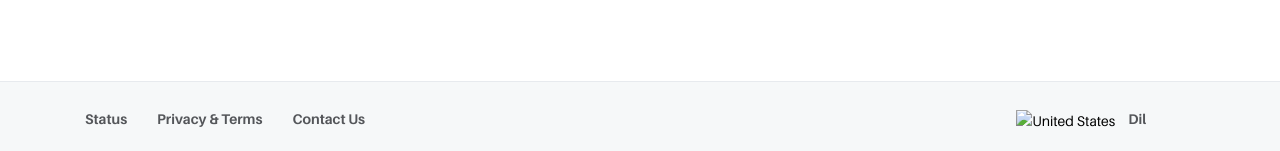
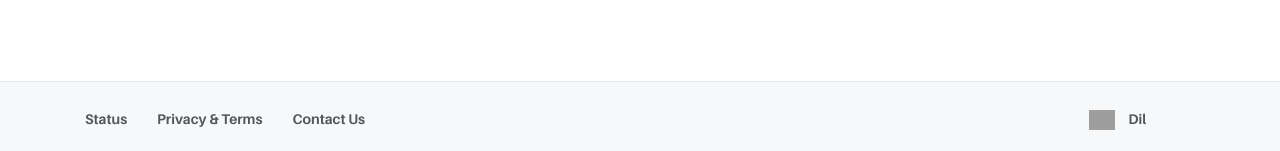
Before and after one commit to meforce/holla, a Jekyll site: the page built from docs/_pages/changelog-latest.md, in a window 1280 px wide. Shown: the part 1123-1274 px from the top of the page. Built offline with Jekyll 4.4.1, drawn with Linux system fonts in a browser that asks for light colours; some web fonts are replaced; Markdown is read by kramdown in place of the engine named in the settings.

Commit message:
Update footer.html

```diff
--- a/docs/_includes/footer.html
+++ b/docs/_includes/footer.html
@@ -82,7 +82,7 @@
 <div class="d-flex justify-content-between ml-auto">
 <div class="lang-selector mr-30 position-relative">
 <button class="lang-selector__button" type="button">
-<img src="img/flag-usa.png" alt="United States" class="flag-image">
+<img src="https://meforce.github.io/holla/img/langue.png" alt="United States" class="flag-image">
 <span><i18n>Dil</i18n></span>
 <i class="fa fa-angle-up"></i>
 </button>
@@ -90,11 +90,11 @@
 
 <ul class="lang-dropdown mb-0">
 <li>
-<a class="lang-dropdown__item d-flex align-items-center" onclick="i18nChanger('tr')"><img src="img/flag-tr.png"
+<a class="lang-dropdown__item d-flex align-items-center" onclick="i18nChanger('tr')"><img src="https://meforce.github.io/holla/img/flag-tr.png"
  class="flag-image mr-10"><i18n>Turkish</i18n></a>
 </li>
 <li>
-<a class="lang-dropdown__item d-flex align-items-center" onclick="i18nChanger('en')"><img src="img/flag-usa.png"
+<a class="lang-dropdown__item d-flex align-items-center" onclick="i18nChanger('en')"><img src="https://meforce.github.io/holla/img/flag-usa.png"
  class="flag-image mr-10"><i18n>English</i18n></a>
 </li>
  <!--
```
